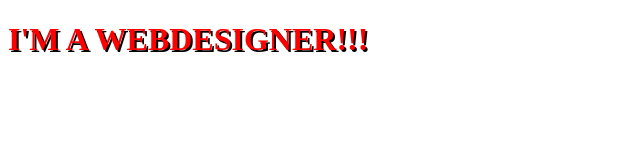
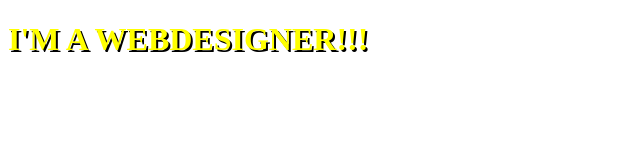
Before and after one commit to Kebie/my_website, a plain HTML site: page index.html in a window 1280 px wide. Shown: the whole page, without its empty margins (0-640 px from the left). Drawn offline with nearby package versions, Linux system fonts and the light colour scheme.

Commit message:
Modify Styles

```diff
--- a/assets/stylesheets/styles.css
+++ b/assets/stylesheets/styles.css
@@ -1,4 +1,4 @@
 h1 {
-	color: #f00;
+	color: #ff0;
 	text-shadow: 2px 2px black;
 }
```
